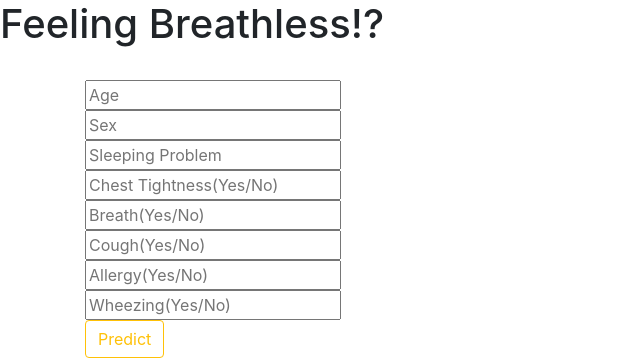
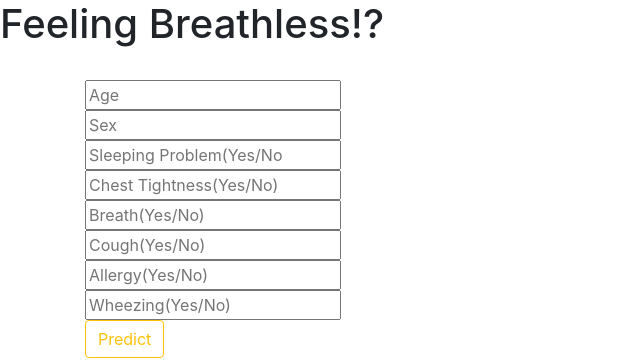
Before and after one commit to ananya-menon/Asthma, a Flask app: page / in a window 1280 px wide. Shown: the top 360 px of the page, without its empty margins (0-640 px from the left). Run offline with Flask 2, Linux system fonts and the light colour scheme; parts of the project's set-up code (start-up, migrations or seed data) failed here and were passed over; some libraries are stand-ins or nearby versions.

Commit message:
Update Asthma.html

```diff
--- a/templates/Asthma.html
+++ b/templates/Asthma.html
@@ -38,7 +38,7 @@
             <br>
             <input type="text" name="SEX" placeholder="Sex" required="required">
             <br>
-            <input type="text" name="SLEEPING_PROB" placeholder="Sleeping Problem" required="required">
+            <input type="text" name="SLEEPING_PROB" placeholder="Sleeping Problem(Yes/No" required="required">
             <br>
             <input type="text" name="CHEST_TIGHTNESS" placeholder="Chest Tightness(Yes/No)" required="required">
             <br>
```
